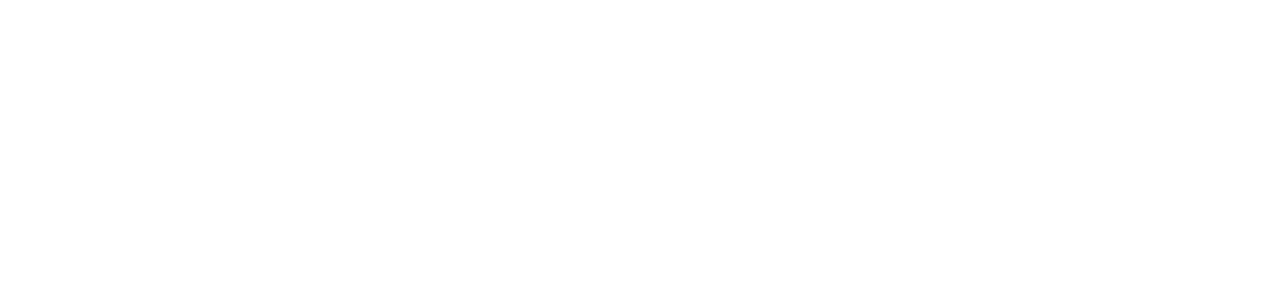
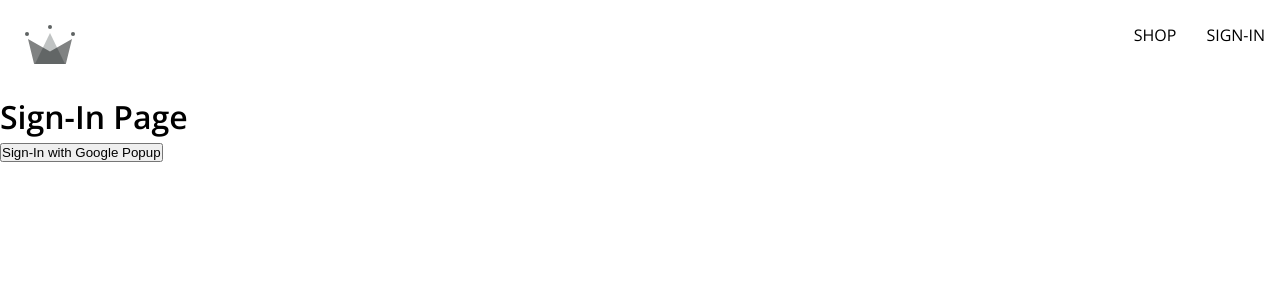
Before and after one commit to vsbron/course-crwn-clothing-2023, a React (Create React App) app: page /sign-in in a window 1280 px wide. Before the commit this address had no page. Shown: the top 300 px of the page. Built offline with nearby package versions, Linux system fonts and the light colour scheme.

Commit message:
Added Sign In component (Powered by Firebase)

```diff
--- a/package.json
+++ b/package.json
@@ -6,6 +6,7 @@
     "@testing-library/jest-dom": "5.16.1",
     "@testing-library/react": "12.1.2",
     "@testing-library/user-event": "13.5.0",
+    "firebase": "^9.17.2",
     "react": "^17.0.2",
     "react-dom": "^17.0.2",
     "react-router-dom": "^6.9.0",
--- a/src/App.js
+++ b/src/App.js
@@ -2,6 +2,7 @@
 
 import Home from "./routes/home/home.comp";
 import Navigation from "./routes/navigation/navigation.comp";
+import SignIn from "./routes/sign-in/sign-in.comp";
 
 const Shop = () => <h1>I am the Shop</h1>;
 
@@ -17,6 +18,7 @@
       <Route path="/" element={ <Navigation /> } >
         <Route index element={ <Home /> } />
         <Route path="shop" element={ <Shop /> } />
+        <Route path="sign-in" element={ <SignIn /> } />
       </Route>
     </Routes>
   );
--- a/src/routes/navigation/navigation.comp.jsx
+++ b/src/routes/navigation/navigation.comp.jsx
@@ -11,10 +11,11 @@
     <Fragment>
 
       <div className="top-nav">
-        <div class="logo__container"><Link to="/"><CrwnLogo className="logo" /></Link></div>
-        <nav class="nav">
+        <div className="logo__container"><Link to="/"><CrwnLogo className="logo" alt="CRWN Clothing logo" title="CRWN Clothing" /></Link></div>
+        <nav className="nav">
           <ul>
             <li><Link to="/shop">SHOP</Link></li>
+            <li><Link to="/sign-in">SIGN-IN</Link></li>
           </ul>
         </nav>
       </div>
--- a/src/routes/navigation/navigation.style.scss
+++ b/src/routes/navigation/navigation.style.scss
@@ -20,6 +20,7 @@
 
     ul {
       list-style-type: none;
+      display: flex;
     }
 
     li a {
--- /dev/null
+++ b/src/routes/sign-in/sign-in.comp.jsx
@@ -0,0 +1,18 @@
+import { signInWithGooglePopup, createUserDocumentFromAuth } from "../../utils/firebase/firebase.utils"
+
+const SignIn = () => {
+
+  const logGoogleUser = async () => {
+    const { user } = await signInWithGooglePopup();
+    const userDocRef = await createUserDocumentFromAuth(user);
+  }
+
+  return (
+    <div>
+      <h1>Sign-In Page</h1>
+      <button onClick={ logGoogleUser }>Sign-In with Google Popup</button>
+    </div>
+  )
+}
+
+export default SignIn;
--- /dev/null
+++ b/src/utils/firebase/firebase.utils.js
@@ -0,0 +1,59 @@
+// Import the functions you need from the SDKs
+import { initializeApp } from "firebase/app";
+import { getAuth, signInWithRedirect, signInWithPopup, GoogleAuthProvider } from "firebase/auth";
+
+// Import the functions that allow to work with Firestore database
+import { getFirestore, doc, getDoc, setDoc } from "firebase/firestore";
+
+// Your web app's Firebase configuration
+const firebaseConfig = {
+  apiKey: "AIzaSyChH-PhNwW0HBzfrITqC6Dyxi1FBWKcscE",
+  authDomain: "crwn-clothing-db-2023-7b996.firebaseapp.com",
+  projectId: "crwn-clothing-db-2023-7b996",
+  storageBucket: "crwn-clothing-db-2023-7b996.appspot.com",
+  messagingSenderId: "301047227197",
+  appId: "1:301047227197:web:4759f5e1c6c9ddaeffdb54"
+};
+
+
+// Initializing Firebase with the config file
+const firebaseApp = initializeApp(firebaseConfig);
+
+// Initializing provider (can make a number of them, for various reasons)
+const provider = new GoogleAuthProvider();
+provider.setCustomParameters({ prompt: "select_account" })
+
+// Initializing Auth and the specific sign in method (Auth is singleton per app)
+export const auth = getAuth();
+export const signInWithGooglePopup = () => signInWithPopup( auth, provider );
+
+// Getting the Firestore database
+export const db = getFirestore();
+
+// Creating an entry in the database from the logged user
+export const createUserDocumentFromAuth = async (userAuth) => {
+  const userDocRef = doc( db, "users", userAuth.uid );
+  console.log( userDocRef );
+
+  const userSnapshot = await getDoc(userDocRef);
+  console.log( userSnapshot );
+
+  // Check if user data exists
+  if(!userSnapshot.exists()){
+
+    // If doesn't, create/set the document with the data from userAuth in my collection
+    // Get/Create variables
+    const { displayName, email } = userAuth;
+    const createdAt = new Date();
+
+    // Try to set the db value with the setDoc mehtod with recent varibales as attributes
+    try {
+      await setDoc(userDocRef, { displayName, email, createdAt })
+    } catch (e) {
+      console.log("Error creating the user", e.message);
+    }
+  }
+
+  // If does, return userDocRef
+  return userDocRef;
+}
```
Also changed, not shown: 1 other file (tests, documents, lock files or other folders).
